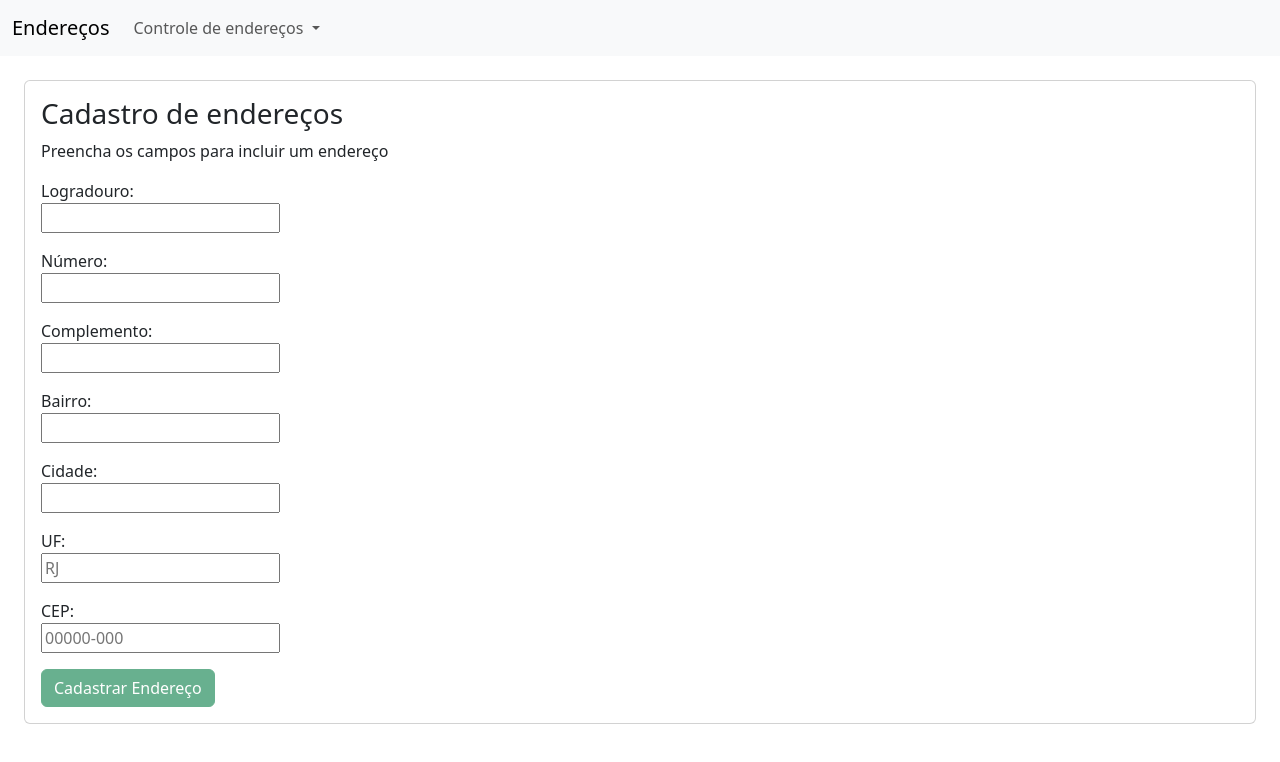
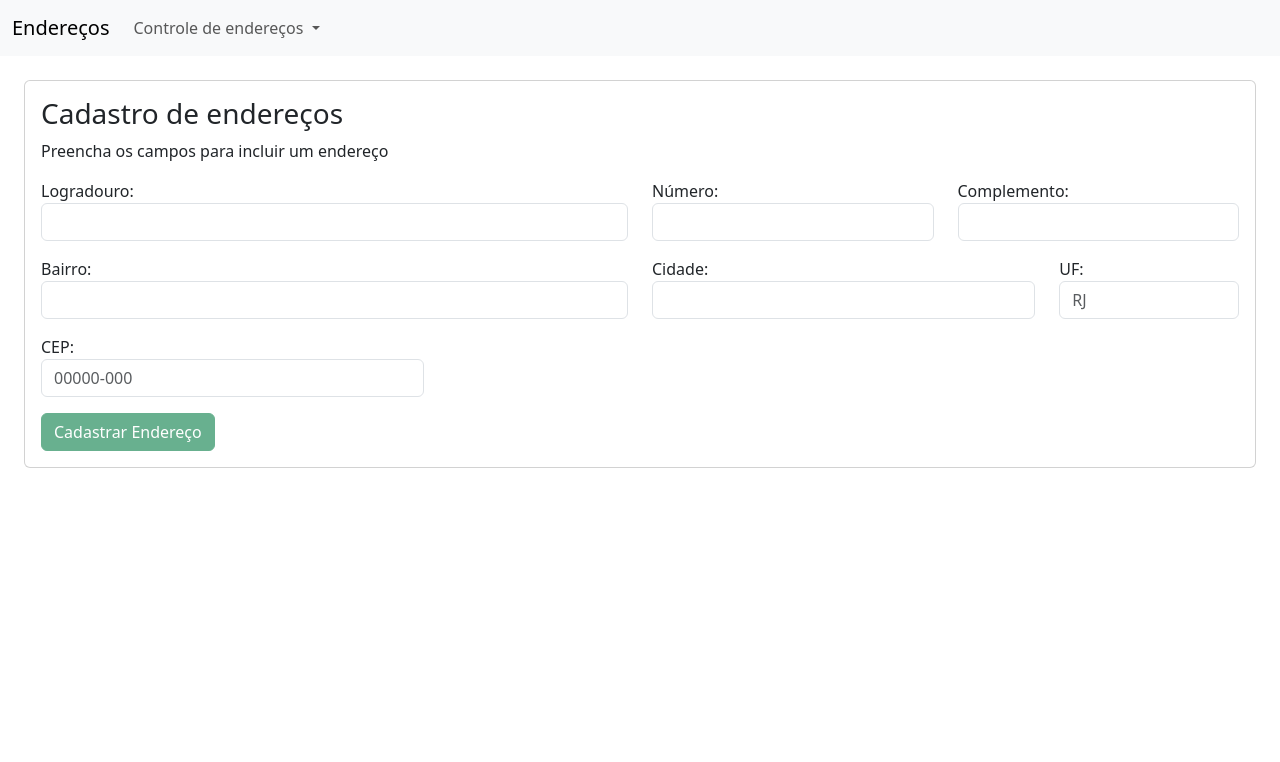
Before and after one commit to samuelmsilva2v/webEnderecos, an Angular app: page /app/cadastrar-endereco in a window 1280 px wide. Shown: the top 762 px of the page. Built offline with nearby package versions, Linux system fonts and the light colour scheme.

Commit message:
changed cadastrar cliente html layout

```diff
--- a/src/app/cadastrar-endereco/cadastrar-endereco.component.html
+++ b/src/app/cadastrar-endereco/cadastrar-endereco.component.html
@@ -7,39 +7,41 @@
 
 <form [formGroup]="formulario" (ngSubmit)="cadastrarEndereco()">
 
-    <div class="mb-3">
-        <label for="logradouro">Logradouro: </label><br>
-        <input type="text" formControlName="logradouro">
+     <div class="row mb-3">
+        <div class="col-md-6">
+            <label for="logradouro">Logradouro: </label>
+            <input type="text" class="form-control" formControlName="logradouro" id="logradouro">
+        </div>
+        <div class="col-md-3">
+            <label for="numero">Número:</label>
+            <input type="text" class="form-control" formControlName="numero" id="numero">
+        </div>
+        <div class="col-md-3">
+            <label for="complemento">Complemento:</label>
+            <input type="text" class="form-control" formControlName="complemento" id="complemento">
+        </div>
     </div>
 
-    <div class="mb-3">
-        <label for="numero">Número:</label><br>
-        <input type="text" formControlName="numero">
+    <div class="row mb-3">
+        <div class="col-md-6">
+            <label for="bairro">Bairro:</label>
+            <input type="text" class="form-control" formControlName="bairro" id="bairro">
+        </div>
+        <div class="col-md-4">
+            <label for="cidade">Cidade:</label>
+            <input type="text" class="form-control" formControlName="cidade" id="cidade">
+        </div>
+        <div class="col-md-2">
+            <label for="uf">UF:</label>
+            <input type="text" class="form-control" maxlength="2" placeholder="RJ" formControlName="uf" id="uf">
+        </div>
     </div>
 
-    <div class="mb-3">
-        <label for="complemento">Complemento:</label><br>
-        <input type="text" formControlName="complemento">
-    </div>
-
-    <div class="mb-3">
-        <label for="bairro">Bairro:</label><br>
-        <input type="text" formControlName="bairro">
-    </div>
-
-    <div class="mb-3">
-        <label for="cidade">Cidade:</label><br>
-        <input type="text" formControlName="cidade">
-    </div>
-
-    <div class="mb-3">
-        <label for="uf">UF:</label><br>
-        <input type="text" maxlength="2" placeholder="RJ" formControlName="uf">
-    </div>
-
-    <div class="mb-3">
-        <label for="cep">CEP:</label><br>
-        <input type="text" pattern="\d{5}-?\d{3}" placeholder="00000-000" formControlName="cep">
+    <div class="row mb-3">
+        <div class="col-md-4">
+            <label for="cep">CEP:</label>
+            <input type="text" class="form-control" pattern="\d{5}-?\d{3}" placeholder="00000-000" formControlName="cep" id="cep">
+        </div>
     </div>
 
     <input type="submit" class="btn btn-success" value="Cadastrar Endereço" [disabled]="formulario.invalid">
```
